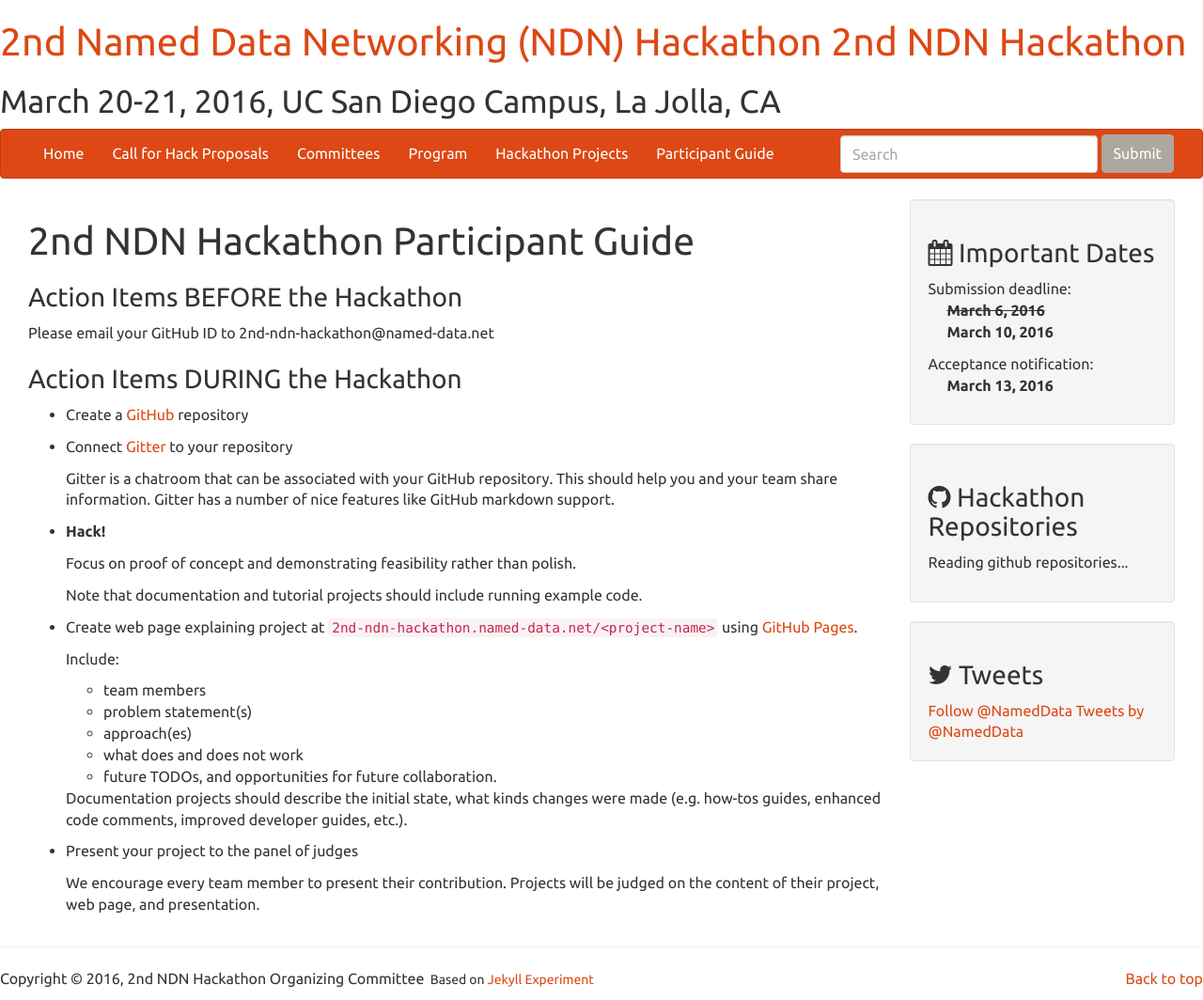
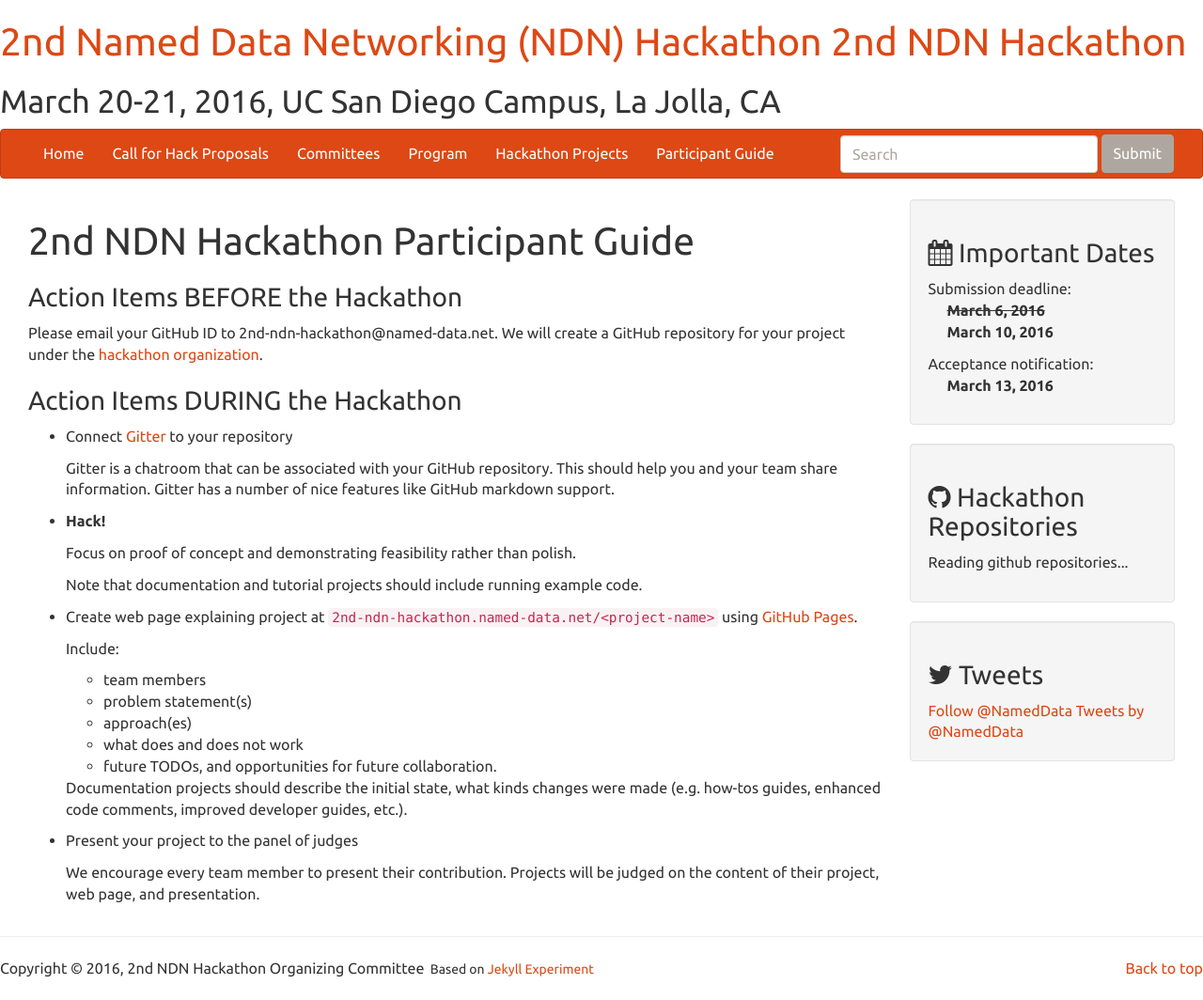
Before and after one commit to 2nd-ndn-hackathon/2nd-ndn-hackathon.github.io, a Jekyll site: the page built from guide.md, in a window 1280 px wide. Shown: the whole page at 94% size. Built offline with Jekyll 4.4.1, drawn with Linux system fonts in a browser that asks for light colours; comment, search, counter and statistics services are not loaded.

Commit message:
Small correction of the participant guide

```diff
--- a/guide.md
+++ b/guide.md
@@ -5,11 +5,10 @@ title: 2nd NDN Hackathon Participant Guide
 
 ### Action Items BEFORE the Hackathon
 
-Please email your GitHub ID to 2nd-ndn-hackathon@named-data.net
+Please email your GitHub ID to 2nd-ndn-hackathon@named-data.net.  We will create a GitHub repository
+for your project under the [hackathon organization](https://github.com/2nd-ndn-hackathon).
 
 ### Action Items DURING the Hackathon
-
-- Create a [GitHub](https://github.com) repository
 
 - Connect [Gitter](https://www.gitter.im/) to your repository
 
@@ -25,6 +24,7 @@ Please email your GitHub ID to 2nd-ndn-hackathon@named-data.net
 - Create web page explaining project at `2nd-ndn-hackathon.named-data.net/<project-name>` using [GitHub Pages](https://pages.github.com/).
 
     Include:
+
     - team members
     - problem statement(s)
     - approach(es)
```
